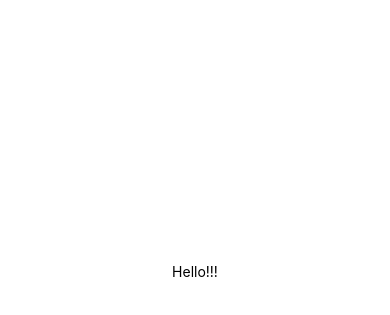
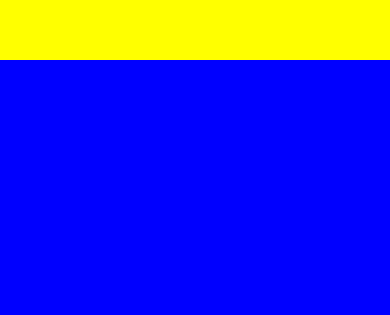
Before and after one commit to sohyunhere/Weather-Project, a React Native app: screen / in a window 390 px wide. Shown: the part 151-466 px from the top of the page. Built offline with nearby package versions, Linux system fonts and the light colour scheme.

Commit message:
layouts with Flexbox in React Native

```diff
--- a/App.js
+++ b/App.js
@@ -5,7 +5,8 @@
 export default function App() {
   return (
     <View style={styles.container}>
-      <Text>Hello!!!</Text>
+      <View style={styles.yellowView} />
+      <View style={styles.blueView}/>
       <StatusBar style="auto" />
     </View>
   );
@@ -14,8 +15,13 @@
 const styles = StyleSheet.create({
   container: {
     flex: 1,
-    backgroundColor: '#fff',
-    alignItems: 'center',
-    justifyContent: 'center',
   },
+  yellowView: {
+    flex: 1,
+    backgroundColor: "yellow"
+  },
+  blueView: {
+    flex: 3,
+    backgroundColor: "blue"
+  }
 });
```
